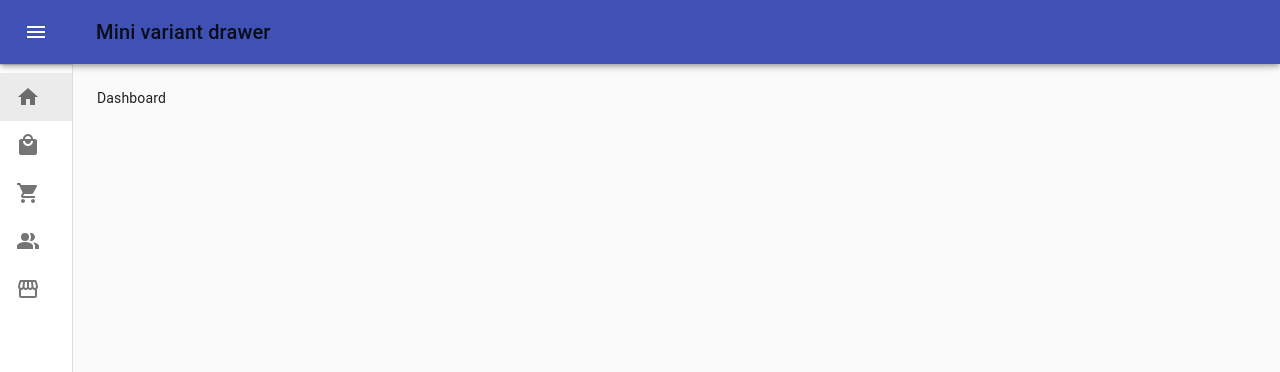
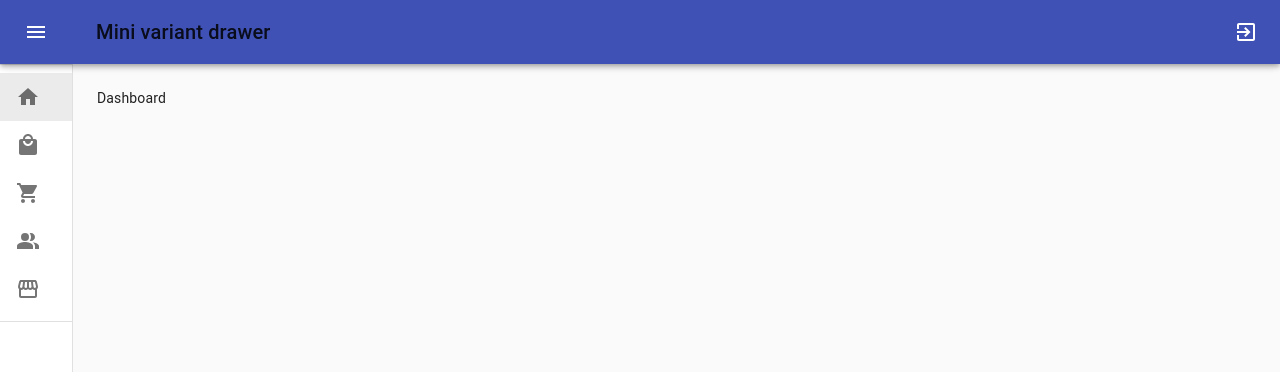
Before and after one commit to orizkis/RachmatWebDela, a React (Create React App) app: page / in a window 1280 px wide. Both pictures are taken after a click on the button "LOGIN". Shown: the top 372 px of the page. Built offline with nearby package versions, Linux system fonts and the light colour scheme; the HTML template or start-up script is replaced by a standard one.

Commit message:
init commit

```diff
--- a/src/components/moleculs/Layout/index.js
+++ b/src/components/moleculs/Layout/index.js
@@ -24,7 +24,7 @@ import {
 } from "@material-ui/icons";
 import clsx from "clsx";
 import React from "react";
-import { NavLink, useLocation } from "react-router-dom";
+import { NavLink, useLocation, useHistory } from "react-router-dom";
 
 const drawerWidth = 240;
 
@@ -99,10 +99,10 @@ const useStyles = makeStyles((theme) => ({
 }));
 
 function Layout(props) {
+  let location = useLocation();
   const classes = useStyles();
   const theme = useTheme();
   const [open, setOpen] = React.useState(false);
-  let location = useLocation();
 
   const handleDrawerOpen = () => {
     setOpen(true);
@@ -173,6 +173,7 @@ function Layout(props) {
             );
           })}
         </List>
+        <Divider />
       </Drawer>
       <main className={classes.content}>
         <div className={classes.toolbar} />
--- a/src/pages/MainApp/index.js
+++ b/src/pages/MainApp/index.js
@@ -1,6 +1,9 @@
 import React from "react";
-import { Layout } from "../../components";
-import { BrowserRouter as Router, Route, Switch } from "react-router-dom";
+import { useHistory } from "react-router-dom";
+import { Layout, PrivateRoute } from "../../components";
+import { BrowserRouter as Router, Switch } from "react-router-dom";
+import { ExitToApp } from "@material-ui/icons";
+import { IconButton } from "@material-ui/core";
 import {
   Customers,
   Dashboard,
@@ -10,26 +13,42 @@ import {
 } from "../../pages";
 
 const MainApp = () => {
+  let history = useHistory();
   return (
     <>
+      <IconButton
+        style={{
+          color: "#FFFF",
+          zIndex: 2000,
+          position: "absolute",
+          top: "8px",
+          right: "10px",
+        }}
+        onClick={() => {
+          localStorage.removeItem("token");
+          history.push("login");
+        }}
+      >
+        <ExitToApp />
+      </IconButton>
       <Router>
         <Layout>
           <Switch>
-            <Route path="/" exact>
+            <PrivateRoute path="/" exact>
               <Dashboard />
-            </Route>
-            <Route path="/supplier">
+            </PrivateRoute>
+            <PrivateRoute path="/supplier">
               <Supplier />
-            </Route>
-            <Route path="/customers">
+            </PrivateRoute>
+            <PrivateRoute path="/customers">
               <Customers />
-            </Route>
-            <Route path="/Pembelian">
+            </PrivateRoute>
+            <PrivateRoute path="/pembelian">
               <Pembelian />
-            </Route>
-            <Route path="/Penjualan">
+            </PrivateRoute>
+            <PrivateRoute path="/penjualan">
               <Penjualan />
-            </Route>
+            </PrivateRoute>
           </Switch>
         </Layout>
       </Router>
```
Also changed, not shown: 1 other file (tests, documents, lock files or other folders).
